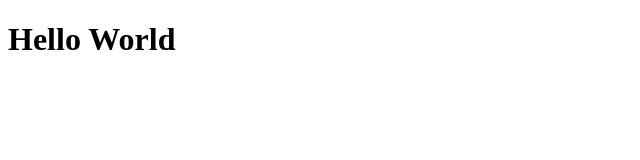
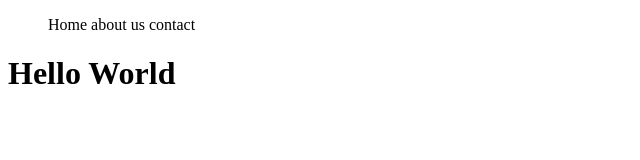
Before and after one commit to Tjommiboy/October_WORKFLOW, a plain HTML site: page index.html in a window 1280 px wide. Shown: the whole page, without its empty margins (0-640 px from the left). Drawn offline with Linux system fonts and the light colour scheme.

Commit message:
adds nav

```diff
--- a/index.html
+++ b/index.html
@@ -7,6 +7,13 @@
     <title>Home</title>
   </head>
   <body>
+    <nav>
+      <ul>
+        <ls>Home</ls>
+        <ls>about us</ls>
+        <ls>contact</ls>
+      </ul>
+    </nav>
     <h1>Hello World</h1>
   </body>
 </html>
```
